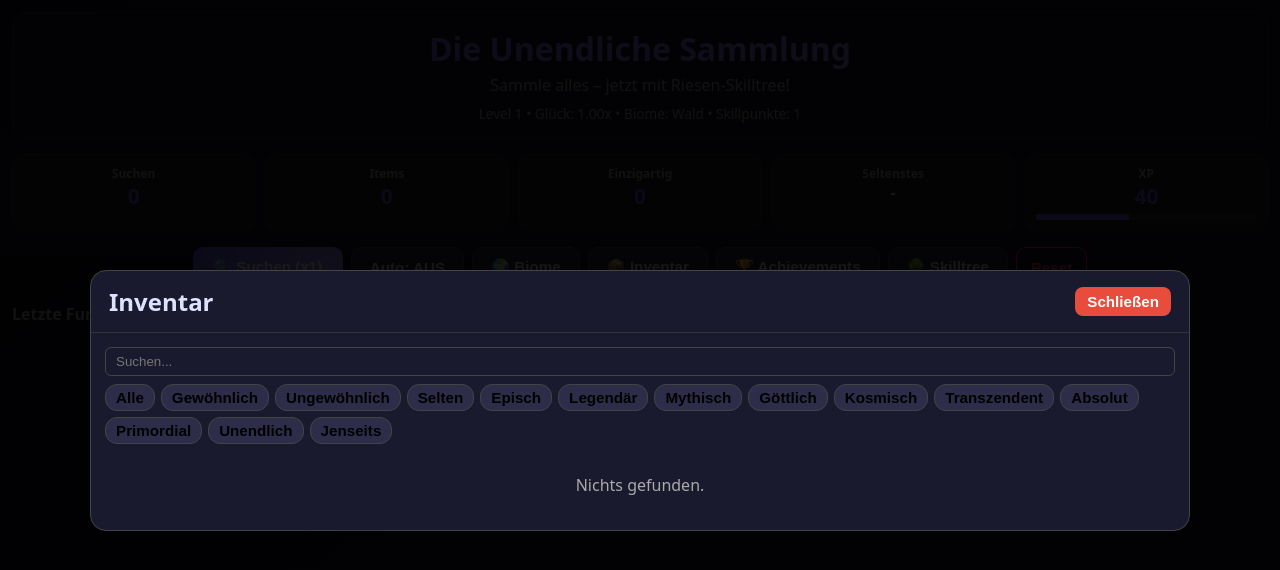
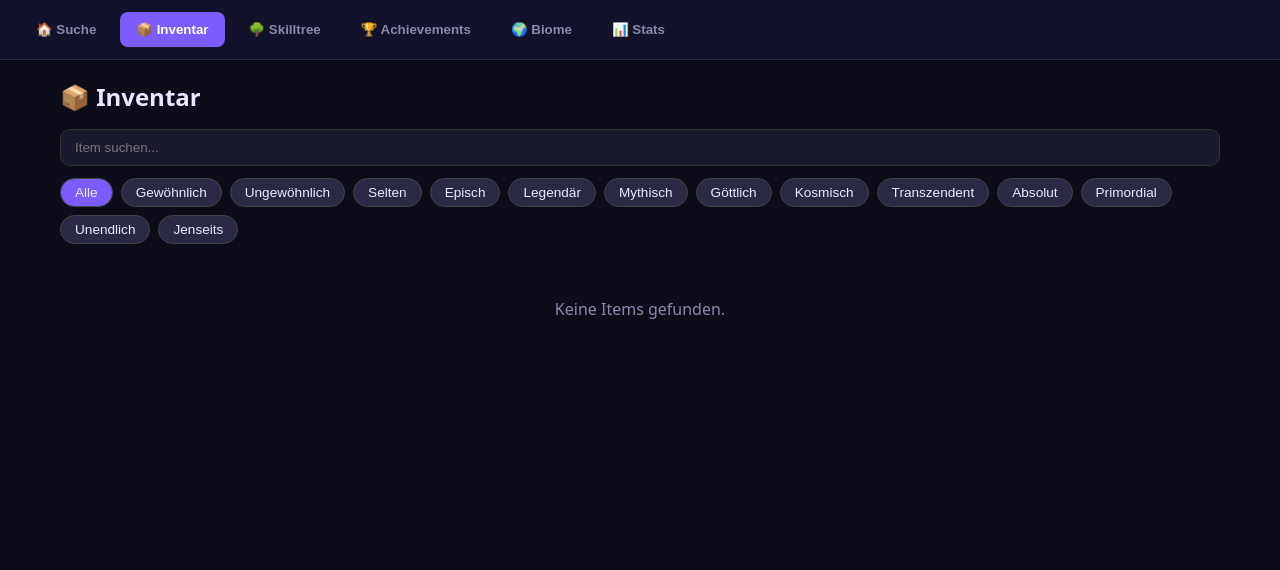
Before and after one commit to rfcvyds95g-stack/unendliche-sammlung, a plain HTML site: page index.html in a window 1280 px wide. Both pictures are taken after a click on the button "📦 Inventar". Drawn offline with Linux system fonts and the light colour scheme.

Commit message:
Modern UI with navigation tabs, cleaner design, and better organization

```diff
--- a/index.html
+++ b/index.html
@@ -5,106 +5,113 @@
 <meta name="viewport" content="width=device-width, initial-scale=1.0">
 <title>Die Unendliche Sammlung</title>
 <style>
-:root { --bg:#0f0f1a; --card:#1a1a2e; --accent:#6c5ce7; --text:#e0e0ff; }
+:root { --bg:#0d0d1a; --card:#16162a; --accent:#7c5cff; --text:#e8e8ff; --muted:#8888aa; }
 * { box-sizing:border-box; margin:0; padding:0; }
-body { font-family:system-ui,sans-serif; background:linear-gradient(135deg,#0f0f1a,#1a0a2e); color:var(--text); min-height:100vh; padding:12px; }
-.container { max-width:1300px; margin:0 auto; }
-header { text-align:center; margin-bottom:16px; padding:14px; background:rgba(26,26,46,.85); border-radius:16px; border:1px solid #333; }
-h1 { font-size:2rem; background:linear-gradient(90deg,#6c5ce7,#a29bfe); -webkit-background-clip:text; -webkit-text-fill-color:transparent; }
-.stats { display:grid; grid-template-columns:repeat(auto-fit,minmax(130px,1fr)); gap:10px; margin:16px 0; }
-.stat-card { background:var(--card); padding:10px; border-radius:12px; text-align:center; border:1px solid #333; }
-.stat-card h3 { font-size:.75rem; color:#aaa; }
-.stat-card .value { font-size:1.3rem; font-weight:bold; color:var(--accent); }
-.controls { display:flex; flex-wrap:wrap; gap:8px; justify-content:center; margin:16px 0; }
-button { padding:10px 18px; font-size:.95rem; border:none; border-radius:10px; cursor:pointer; font-weight:600; transition:.2s; }
-.search-btn { background:linear-gradient(135deg,#6c5ce7,#a29bfe); color:#fff; min-width:150px; }
-.auto-btn,.inv-btn,.ach-btn,.upg-btn,.bio-btn,.skill-btn { background:#2d2d4a; color:var(--text); border:1px solid #444; }
-.auto-btn.active { background:#00b894; color:#fff; }
-.recent-finds { margin:16px 0; }
-.find-card { background:var(--card); border-radius:10px; padding:10px 14px; margin:6px 0; display:flex; justify-content:space-between; align-items:center; border-left:5px solid; animation:slideIn .35s; }
-@keyframes slideIn { from{opacity:0;transform:translateY(-12px)} to{opacity:1;transform:translateY(0)} }
-.rarity-badge { padding:2px 8px; border-radius:12px; font-size:.75rem; font-weight:bold; text-transform:uppercase; }
-.modal { display:none; position:fixed; inset:0; background:rgba(0,0,0,.9); z-index:1000; justify-content:center; align-items:center; }
-.modal.active { display:flex; }
-.modal-content { background:var(--card); border-radius:16px; width:94%; max-width:1100px; max-height:90vh; overflow:hidden; display:flex; flex-direction:column; border:1px solid #444; }
-.modal-header { padding:14px 18px; border-bottom:1px solid #333; display:flex; justify-content:space-between; align-items:center; }
-.modal-body { padding:14px; overflow-y:auto; flex:1; }
-.skill-tree { display:flex; flex-wrap:wrap; gap:20px; justify-content:center; }
-.branch { background:#1e1e32; border-radius:12px; padding:12px; min-width:200px; border:1px solid #333; }
-.branch h3 { text-align:center; margin-bottom:10px; color:#a29bfe; font-size:1.05rem; }
-.skill-node { background:#252540; border:2px solid #444; border-radius:8px; padding:8px; margin:6px 0; cursor:pointer; font-size:.85rem; transition:.15s; }
-.skill-node:hover { border-color:#6c5ce7; }
-.skill-node.unlocked { border-color:#00b894; background:#1a3a2a; }
-.skill-node.available { border-color:#ffaa00; }
-.skill-node.locked { opacity:.5; cursor:not-allowed; }
-.skill-node .cost { font-size:.75rem; color:#aaa; }
-.inventory-grid { display:grid; grid-template-columns:repeat(auto-fill,minmax(250px,1fr)); gap:8px; }
-.inv-item { background:#252540; border-radius:8px; padding:8px; border-left:4px solid; font-size:.85rem; }
-.notification { position:fixed; top:12px; right:12px; background:#00b894; color:#fff; padding:10px 16px; border-radius:8px; transform:translateX(400px); transition:.35s; z-index:2000; font-weight:600; max-width:300px; }
+body { font-family:system-ui,-apple-system,sans-serif; background:var(--bg); color:var(--text); min-height:100vh; }
+.nav { background:#12122a; border-bottom:1px solid #2a2a44; padding:12px 20px; display:flex; gap:8px; overflow-x:auto; position:sticky; top:0; z-index:100; }
+.nav button { background:transparent; border:none; color:var(--muted); padding:10px 16px; border-radius:8px; cursor:pointer; font-weight:600; white-space:nowrap; transition:.2s; }
+.nav button.active { background:var(--accent); color:#fff; }
+.nav button:hover { color:#fff; background:#2a2a44; }
+.page { display:none; padding:20px; max-width:1200px; margin:0 auto; }
+.page.active { display:block; }
+header { text-align:center; margin-bottom:24px; }
+h1 { font-size:2.4rem; background:linear-gradient(90deg,#7c5cff,#a78bfa); -webkit-background-clip:text; -webkit-text-fill-color:transparent; }
+.subtitle { color:var(--muted); margin-top:6px; }
+.stats { display:grid; grid-template-columns:repeat(auto-fit,minmax(140px,1fr)); gap:12px; margin:20px 0; }
+.stat-card { background:var(--card); padding:16px; border-radius:14px; text-align:center; border:1px solid #2a2a44; }
+.stat-card h3 { font-size:.8rem; color:var(--muted); margin-bottom:6px; }
+.stat-card .value { font-size:1.5rem; font-weight:700; color:var(--accent); }
+.controls { display:flex; flex-wrap:wrap; gap:12px; justify-content:center; margin:24px 0; }
+button.action { padding:14px 28px; font-size:1.1rem; border:none; border-radius:12px; cursor:pointer; font-weight:600; transition:.2s; }
+.search-btn { background:linear-gradient(135deg,#7c5cff,#a78bfa); color:#fff; box-shadow:0 4px 20px rgba(124,92,255,.3); }
+.search-btn:hover { transform:translateY(-2px); }
+.auto-btn { background:#2a2a44; color:var(--text); border:1px solid #444; }
+.auto-btn.active { background:#10b981; color:#fff; }
+.recent { margin-top:30px; }
+.find-card { background:var(--card); border-radius:12px; padding:14px 18px; margin:10px 0; display:flex; justify-content:space-between; align-items:center; border-left:5px solid; animation:slideIn .4s; }
+@keyframes slideIn { from { opacity:0; transform:translateY(-15px); } to { opacity:1; transform:translateY(0); } }
+.rarity-badge { padding:4px 12px; border-radius:20px; font-size:.8rem; font-weight:700; }
+.grid { display:grid; grid-template-columns:repeat(auto-fill,minmax(260px,1fr)); gap:12px; }
+.card { background:var(--card); border-radius:12px; padding:14px; border:1px solid #2a2a44; }
+.skill-node { background:#1e1e32; border:2px solid #333; border-radius:10px; padding:12px; margin:8px 0; cursor:pointer; transition:.15s; }
+.skill-node.unlocked { border-color:#10b981; background:#1a3a2a; }
+.skill-node.available { border-color:#f59e0b; }
+.skill-node.locked { opacity:.55; cursor:not-allowed; }
+.notification { position:fixed; top:70px; right:20px; background:#10b981; color:#fff; padding:12px 20px; border-radius:10px; transform:translateX(400px); transition:.4s; z-index:200; font-weight:600; }
 .notification.show { transform:translateX(0); }
-.progress-bar { height:6px; background:#333; border-radius:3px; margin-top:4px; overflow:hidden; }
-.progress-fill { height:100%; background:var(--accent); }
-.search-box { width:100%; padding:6px 10px; margin-bottom:8px; border-radius:6px; border:1px solid #444; background:#1a1a2e; color:var(--text); }
+.progress-bar { height:8px; background:#2a2a44; border-radius:4px; margin-top:6px; overflow:hidden; }
+.progress-fill { height:100%; background:var(--accent); transition:width .3s; }
+.search-box { width:100%; padding:10px 14px; border-radius:10px; border:1px solid #333; background:#1a1a2e; color:var(--text); margin-bottom:12px; }
+.filter-bar { display:flex; gap:8px; flex-wrap:wrap; margin-bottom:14px; }
+.filter-btn { padding:6px 14px; border-radius:20px; background:#2a2a44; border:1px solid #444; color:var(--text); cursor:pointer; font-size:.85rem; }
+.filter-btn.active { background:var(--accent); }
+.biome-card { cursor:pointer; transition:.2s; }
+.biome-card:hover { border-color:var(--accent); }
+.biome-card.active { border-color:#10b981; }
 </style>
 </head>
 <body>
-<div class="container">
+<nav class="nav">
+  <button class="nav-btn active" data-page="home">🏠 Suche</button>
+  <button class="nav-btn" data-page="inventory">📦 Inventar</button>
+  <button class="nav-btn" data-page="skills">🌳 Skilltree</button>
+  <button class="nav-btn" data-page="achievements">🏆 Achievements</button>
+  <button class="nav-btn" data-page="biomes">🌍 Biome</button>
+  <button class="nav-btn" data-page="stats">📊 Stats</button>
+</nav>
+
+<div class="page active" id="page-home">
   <header>
     <h1>Die Unendliche Sammlung</h1>
-    <p style="color:#aaa;margin-top:4px;">Sammle alles – jetzt mit Riesen-Skilltree!</p>
-    <div style="margin-top:8px;font-size:.85rem;color:#aaa;">Level <span id="player-level">1</span> • Glück: <span id="luck-mult">1.00</span>x • Biome: <span id="current-biome">Wald</span> • Skillpunkte: <span id="skill-points">0</span></div>
+    <p class="subtitle">Sammle gewöhnliche bis jenseits-seltene Artefakte</p>
+    <div style="margin-top:10px;color:var(--muted);font-size:.9rem;">Level <span id="player-level">1</span> • Glück: <span id="luck-mult">1.00</span>x • Biome: <span id="current-biome">Wald</span> • SP: <span id="skill-points">0</span></div>
   </header>
   <div class="stats">
     <div class="stat-card"><h3>Suchen</h3><div class="value" id="total-searches">0</div></div>
     <div class="stat-card"><h3>Items</h3><div class="value" id="total-items">0</div></div>
     <div class="stat-card"><h3>Einzigartig</h3><div class="value" id="unique-items">0</div></div>
-    <div class="stat-card"><h3>Seltenstes</h3><div class="value" id="rarest-item" style="font-size:.95rem;">-</div></div>
+    <div class="stat-card"><h3>Seltenstes</h3><div class="value" id="rarest-item" style="font-size:1.1rem;">-</div></div>
     <div class="stat-card"><h3>XP</h3><div class="value" id="xp-display">0</div><div class="progress-bar"><div class="progress-fill" id="xp-bar" style="width:0%"></div></div></div>
   </div>
   <div class="controls">
-    <button class="search-btn" id="search-btn">🔍 Suchen (x<span id="search-power">1</span>)</button>
-    <button class="auto-btn" id="auto-btn">Auto: AUS</button>
-    <button class="bio-btn" id="bio-btn">🌍 Biome</button>
-    <button class="inv-btn" id="inv-btn">📦 Inventar</button>
-    <button class="ach-btn" id="ach-btn">🏆 Achievements</button>
-    <button class="skill-btn" id="skill-btn">🌳 Skilltree</button>
-    <button class="reset-btn" id="reset-btn" style="background:transparent;color:#e74c3c;border:1px solid #e74c3c;padding:8px 14px;">Reset</button>
+    <button class="action search-btn" id="search-btn">🔍 Suchen (x<span id="search-power">1</span>)</button>
+    <button class="action auto-btn" id="auto-btn">Auto-Suche: AUS</button>
+    <button class="action" style="background:transparent;color:#ef4444;border:1px solid #ef4444;" id="reset-btn">Reset</button>
   </div>
-  <div class="recent-finds">
-    <h2 style="margin-bottom:8px;color:#aaa;font-size:1rem;">Letzte Funde</h2>
+  <div class="recent">
+    <h2 style="margin-bottom:12px;color:var(--muted);">Letzte Funde</h2>
     <div id="recent-list"></div>
   </div>
 </div>
 
-<div class="modal" id="skill-modal">
-  <div class="modal-content">
-    <div class="modal-header"><h2>Riesen Skilltree</h2><button class="close-btn" data-close style="background:#e74c3c;color:#fff;padding:6px 12px;border-radius:8px;">Schließen</button></div>
-    <div class="modal-body"><div class="skill-tree" id="skill-tree"></div></div>
-  </div>
+<div class="page" id="page-inventory">
+  <h2 style="margin-bottom:16px;">📦 Inventar</h2>
+  <input class="search-box" id="inv-search" placeholder="Item suchen...">
+  <div class="filter-bar" id="filter-bar"></div>
+  <div class="grid" id="inventory-grid"></div>
 </div>
 
-<div class="modal" id="inventory-modal">
-  <div class="modal-content">
-    <div class="modal-header"><h2>Inventar</h2><button class="close-btn" data-close style="background:#e74c3c;color:#fff;padding:6px 12px;border-radius:8px;">Schließen</button></div>
-    <div class="modal-body">
-      <input class="search-box" id="inv-search" placeholder="Suchen...">
-      <div class="filter-bar" id="filter-bar" style="display:flex;gap:6px;flex-wrap:wrap;margin-bottom:10px;"></div>
-      <div class="inventory-grid" id="inventory-grid"></div>
-    </div>
-  </div>
+<div class="page" id="page-skills">
+  <h2 style="margin-bottom:16px;">🌳 Skilltree</h2>
+  <div id="skill-tree" style="display:flex;flex-wrap:wrap;gap:20px;justify-content:center;"></div>
 </div>
 
-<div class="modal" id="ach-modal">
-  <div class="modal-content">
-    <div class="modal-header"><h2>Achievements</h2><button class="close-btn" data-close style="background:#e74c3c;color:#fff;padding:6px 12px;border-radius:8px;">Schließen</button></div>
-    <div class="modal-body" id="ach-list"></div>
-  </div>
+<div class="page" id="page-achievements">
+  <h2 style="margin-bottom:16px;">🏆 Achievements</h2>
+  <div id="ach-list" class="grid"></div>
 </div>
 
-<div class="modal" id="bio-modal">
-  <div class="modal-content">
-    <div class="modal-header"><h2>Biome</h2><button class="close-btn" data-close style="background:#e74c3c;color:#fff;padding:6px 12px;border-radius:8px;">Schließen</button></div>
-    <div class="modal-body" id="bio-list"></div>
+<div class="page" id="page-biomes">
+  <h2 style="margin-bottom:16px;">🌍 Biome</h2>
+  <div id="bio-list" class="grid"></div>
+</div>
+
+<div class="page" id="page-stats">
+  <h2 style="margin-bottom:16px;">📊 Statistiken</h2>
+  <div class="stats" id="extra-stats"></div>
+  <div style="margin-top:20px;">
+    <button class="action" style="background:#2a2a44;" onclick="exportSave()">Export Speichern</button>
+    <textarea id="export-box" readonly style="width:100%;height:100px;margin-top:10px;background:#1a1a2e;color:#ccc;border:1px solid #333;border-radius:8px;padding:10px;"></textarea>
   </div>
 </div>
 
@@ -128,12 +135,12 @@ const rarities = [
 ];
 
 const biomes = [
-  {id:'wald',name:'Wald',unlock:0,rareBonus:1.0,desc:'Startbiome'},
-  {id:'hoehle',name:'Höhle',unlock:40,rareBonus:1.2,desc:'+Seltenheiten'},
-  {id:'ruinen',name:'Ruinen',unlock:150,rareBonus:1.4,desc:'Relikte'},
-  {id:'berg',name:'Berggipfel',unlock:400,rareBonus:1.7,desc:'Hohe Rares'},
-  {id:'void',name:'Void',unlock:1200,rareBonus:2.1,desc:'Extrem'},
-  {id:'kosmos',name:'Kosmos',unlock:4000,rareBonus:2.6,desc:'Endgame'}
+  {id:'wald',name:'🌲 Wald',unlock:0,rareBonus:1.0,desc:'Startbiome – gewöhnliche Funde'},
+  {id:'hoehle',name:'🕳️ Höhle',unlock:40,rareBonus:1.2,desc:'Mehr Seltenheiten in der Dunkelheit'},
+  {id:'ruinen',name:'🏛️ Ruinen',unlock:150,rareBonus:1.4,desc:'Relikte und Artefakte'},
+  {id:'berg',name:'⛰️ Berggipfel',unlock:400,rareBonus:1.7,desc:'Hohe Chancen auf Epische+'},
+  {id:'void',name:'🌀 Void',unlock:1200,rareBonus:2.1,desc:'Extrem seltene Dinge'},
+  {id:'kosmos',name:'🌌 Kosmos',unlock:4000,rareBonus:2.6,desc:'Endgame-Biome'}
 ];
 
 const categories = ['Artefakt','Material','Kreatur','Relikt','Waffe','Rüstung','Essenz','Fragment'];
@@ -164,7 +171,7 @@ const skills = [
   {id:'o2',branch:'Offline',name:'Tiefer Schlaf',desc:'+Offline',cost:3,req:['o1'],effect:{offline:0.3}},
   {id:'o3',branch:'Offline',name:'Traumwandler',desc:'+Offline',cost:5,req:['o2'],effect:{offline:0.4}},
   {id:'o4',branch:'Offline',name:'Ewiger Traum',desc:'Max Offline',cost:8,req:['o3'],effect:{offline:0.5}},
-  {id:'c1',branch:'Sammlung',name:'Sammler',desc:'+5% Unique Chance',cost:2,req:[],effect:{unique:0.05}},
+  {id:'c1',branch:'Sammlung',name:'Sammler',desc:'+5% Unique',cost:2,req:[],effect:{unique:0.05}},
   {id:'c2',branch:'Sammlung',name:'Archivar',desc:'+5% Unique',cost:3,req:['c1'],effect:{unique:0.05}},
   {id:'c3',branch:'Sammlung',name:'Kurator',desc:'+8% Unique',cost:5,req:['c2'],effect:{unique:0.08}},
   {id:'c4',branch:'Sammlung',name:'Meister-Sammler',desc:'+10% Unique',cost:8,req:['c3'],effect:{unique:0.10}},
@@ -197,7 +204,6 @@ let state = {
 };
 
 function hasRarity(s,w){ for(const d of s.uniqueMap.values()) if(d.weight>=w) return true; return false; }
-
 function getSkillEffects(){
   let e = {power:0, luck:0, xp:0, offline:0, unique:0, biome:0};
   state.unlockedSkills.forEach(id=>{
@@ -328,7 +334,7 @@ function addRecentFind(item){
   const card=document.createElement('div');
   card.className='find-card';
   card.style.borderLeftColor=item.color;
-  card.innerHTML=`<div><div style="font-weight:600;color:${item.color}">${item.name}</div><div style="font-size:.75rem;color:#aaa">${item.category}</div></div><span class="rarity-badge" style="background:${item.color}22;color:${item.color};border:1px solid ${item.color}">${item.rarity}</span>`;
+  card.innerHTML=`<div><div style="font-weight:600;color:${item.color}">${item.name}</div><div style="font-size:.8rem;color:var(--muted)">${item.category}</div></div><span class="rarity-badge" style="background:${item.color}22;color:${item.color};border:1px solid ${item.color}">${item.rarity}</span>`;
   list.prepend(card);
   while(list.children.length>5) list.removeChild(list.lastChild);
 }
@@ -360,12 +366,9 @@ function showNotification(t){
 function toggleAuto(){
   state.autoOn=!state.autoOn;
   const btn=document.getElementById('auto-btn');
-  if(state.autoOn){ btn.textContent='Auto: AN'; btn.classList.add('active'); state.autoInterval=setInterval(()=>doSearch(true),380); }
-  else { btn.textContent='Auto: AUS'; btn.classList.remove('active'); clearInterval(state.autoInterval); }
+  if(state.autoOn){ btn.textContent='Auto-Suche: AN'; btn.classList.add('active'); state.autoInterval=setInterval(()=>doSearch(true),380); }
+  else { btn.textContent='Auto-Suche: AUS'; btn.classList.remove('active'); clearInterval(state.autoInterval); }
 }
-
-function openModal(id){ document.getElementById(id).classList.add('active'); }
-function closeModals(){ document.querySelectorAll('.modal').forEach(m=>m.classList.remove('active')); }
 
 function renderSkills(){
   const tree=document.getElementById('skill-tree');
@@ -373,14 +376,14 @@ function renderSkills(){
   const branches=[...new Set(skills.map(s=>s.branch))];
   branches.forEach(br=>{
     const div=document.createElement('div');
-    div.className='branch';
-    div.innerHTML=`<h3>${br}</h3>`;
+    div.style.cssText='background:#1a1a2e;border-radius:14px;padding:16px;min-width:220px;border:1px solid #2a2a44;';
+    div.innerHTML=`<h3 style="text-align:center;margin-bottom:12px;color:#a78bfa;">${br}</h3>`;
     skills.filter(s=>s.branch===br).forEach(sk=>{
       const unlocked=state.unlockedSkills.includes(sk.id);
       const canBuy=!unlocked && state.skillPoints>=sk.cost && sk.req.every(r=>state.unlockedSkills.includes(r));
       const node=document.createElement('div');
       node.className='skill-node '+(unlocked?'unlocked':canBuy?'available':'locked');
-      node.innerHTML=`<strong>${sk.name}</strong><div style="font-size:.75rem;color:#aaa;margin:2px 0;">${sk.desc}</div><div class="cost">Kosten: ${sk.cost} SP ${unlocked?'✅':''}</div>`;
+      node.innerHTML=`<strong>${sk.name}</strong><div style="font-size:.8rem;color:var(--muted);margin:4px 0;">${sk.desc}</div><div style="font-size:.75rem;color:#aaa;">Kosten: ${sk.cost} SP ${unlocked?'✅':''}</div>`;
       if(canBuy) node.onclick=()=>{
         state.skillPoints-=sk.cost;
         state.unlockedSkills.push(sk.id);
@@ -399,25 +402,24 @@ function renderInventory(filter='all', search=''){
   const items=Array.from(state.uniqueMap.values())
     .filter(i=>(filter==='all'||i.rarity===filter) && i.name.toLowerCase().includes(search.toLowerCase()))
     .sort((a,b)=>b.weight-a.weight||b.count-a.count);
-  if(!items.length){ grid.innerHTML='<p style="grid-column:1/-1;text-align:center;color:#aaa;padding:20px;">Nichts gefunden.</p>'; return; }
+  if(!items.length){ grid.innerHTML='<p style="grid-column:1/-1;text-align:center;color:var(--muted);padding:40px;">Keine Items gefunden.</p>'; return; }
   items.forEach(it=>{
     const el=document.createElement('div');
-    el.className='inv-item';
-    el.style.borderLeftColor=it.color;
-    el.innerHTML=`<div style="font-weight:600;color:${it.color}">${it.name}</div><div style="font-size:.75rem;color:#aaa;">${it.category||''} • ${it.rarity} • ${it.count}x</div>`;
+    el.className='card';
+    el.style.borderLeft=`4px solid ${it.color}`;
+    el.innerHTML=`<div style="font-weight:600;color:${it.color}">${it.name}</div><div style="font-size:.8rem;color:var(--muted);margin-top:4px;">${it.category||''} • ${it.rarity} • ${it.count}x</div>`;
     grid.appendChild(el);
   });
 }
 
 function renderFilters(){
   const bar=document.getElementById('filter-bar');
-  bar.innerHTML='<button class="filter-btn active" data-f="all" style="padding:4px 10px;border-radius:12px;background:#2d2d4a;border:1px solid #444;cursor:pointer;">Alle</button>';
+  bar.innerHTML='<button class="filter-btn active" data-f="all">Alle</button>';
   rarities.forEach(r=>{
     const b=document.createElement('button');
     b.className='filter-btn';
     b.dataset.f=r.name;
     b.textContent=r.name;
-    b.style.cssText='padding:4px 10px;border-radius:12px;background:#2d2d4a;border:1px solid #444;cursor:pointer;';
     b.onclick=()=>{renderInventory(r.name,document.getElementById('inv-search').value); document.querySelectorAll('.filter-btn').forEach(x=>x.classList.toggle('active',x.dataset.f===r.name));};
     bar.appendChild(b);
   });
@@ -430,8 +432,9 @@ function renderAchievements(){
   achievements.forEach(a=>{
     const un=state.unlockedAchievements.includes(a.id);
     const el=document.createElement('div');
-    el.style.cssText='background:#252540;border-radius:8px;padding:10px;margin:6px 0;opacity:'+(un?1:0.5);
-    el.innerHTML=`<strong>${un?'✅':'🔒'} ${a.name}</strong><div style="font-size:.8rem;color:#aaa;">${a.desc}</div>`;
+    el.className='card';
+    el.style.opacity=un?1:0.55;
+    el.innerHTML=`<strong>${un?'✅':'🔒'} ${a.name}</strong><div style="font-size:.85rem;color:var(--muted);margin-top:6px;">${a.desc}</div>`;
     list.appendChild(el);
   });
 }
@@ -443,27 +446,39 @@ function renderBiomes(){
     const un=state.unlockedBiomes.includes(b.id);
     const act=state.currentBiome===b.id;
     const el=document.createElement('div');
-    el.style.cssText=`background:#252540;border-radius:8px;padding:10px;margin:6px 0;border:1px solid ${act?'#6c5ce7':'#444'};opacity:${un?1:0.45};cursor:${un?'pointer':'default'}`;
-    el.innerHTML=`<strong>${b.name}</strong> ${un?'':'(gesperrt)'}<div style="font-size:.8rem;color:#aaa;margin-top:4px;">${b.desc} • Bonus x${b.rareBonus} • Unlock bei ${b.unlock} Suchen</div>`;
-    if(un) el.onclick=()=>{state.currentBiome=b.id; updateUI(); saveState(); renderBiomes(); showNotification('Biome: '+b.name);};
+    el.className='card biome-card'+(act?' active':'');
+    el.style.opacity=un?1:0.5;
+    el.innerHTML=`<strong>${b.name}</strong><div style="font-size:.85rem;color:var(--muted);margin-top:6px;">${b.desc}<br>Bonus: x${b.rareBonus} • Unlock: ${b.unlock} Suchen</div>`;
+    if(un) el.onclick=()=>{state.currentBiome=b.id; updateUI(); saveState(); renderBiomes(); showNotification('Biome gewechselt: '+b.name);};
     list.appendChild(el);
   });
 }
 
+function exportSave(){
+  document.getElementById('export-box').value = btoa(JSON.stringify(localStorage.getItem('infiniteCollection')));
+}
+
+document.querySelectorAll('.nav-btn').forEach(btn=>{
+  btn.onclick=()=>{
+    document.querySelectorAll('.nav-btn').forEach(b=>b.classList.remove('active'));
+    document.querySelectorAll('.page').forEach(p=>p.classList.remove('active'));
+    btn.classList.add('active');
+    document.getElementById('page-'+btn.dataset.page).classList.add('active');
+    if(btn.dataset.page==='inventory'){ renderFilters(); renderInventory(); }
+    if(btn.dataset.page==='skills') renderSkills();
+    if(btn.dataset.page==='achievements') renderAchievements();
+    if(btn.dataset.page==='biomes') renderBiomes();
+  };
+});
+
 document.getElementById('search-btn').onclick=()=>doSearch(true);
 document.getElementById('auto-btn').onclick=toggleAuto;
-document.getElementById('inv-btn').onclick=()=>{openModal('inventory-modal'); renderFilters(); renderInventory();};
-document.getElementById('ach-btn').onclick=()=>{openModal('ach-modal'); renderAchievements();};
-document.getElementById('skill-btn').onclick=()=>{openModal('skill-modal'); renderSkills();};
-document.getElementById('bio-btn').onclick=()=>{openModal('bio-modal'); renderBiomes();};
-document.querySelectorAll('[data-close]').forEach(b=>b.onclick=closeModals);
-document.querySelectorAll('.modal').forEach(m=>m.onclick=e=>{if(e.target===m) closeModals();});
 document.getElementById('inv-search').oninput=e=>renderInventory(document.querySelector('.filter-btn.active')?.dataset.f||'all',e.target.value);
 document.getElementById('reset-btn').onclick=()=>{if(confirm('Alles zurücksetzen?')){localStorage.removeItem('infiniteCollection');location.reload();}};
-document.addEventListener('keydown',e=>{if(e.code==='Space' && !e.repeat && !['INPUT','TEXTAREA'].includes(document.activeElement.tagName)){e.preventDefault();doSearch(true);}});
+document.addEventListener('keydown',e=>{if(e.code==='Space' && !e.repeat && document.activeElement.tagName!=='INPUT' && document.activeElement.tagName!=='TEXTAREA'){e.preventDefault();doSearch(true);}});
 
 loadState();
-console.log('Riesen-Skilltree geladen!');
+console.log('Moderne UI geladen!');
 </script>
 </body>
 </html>
```
